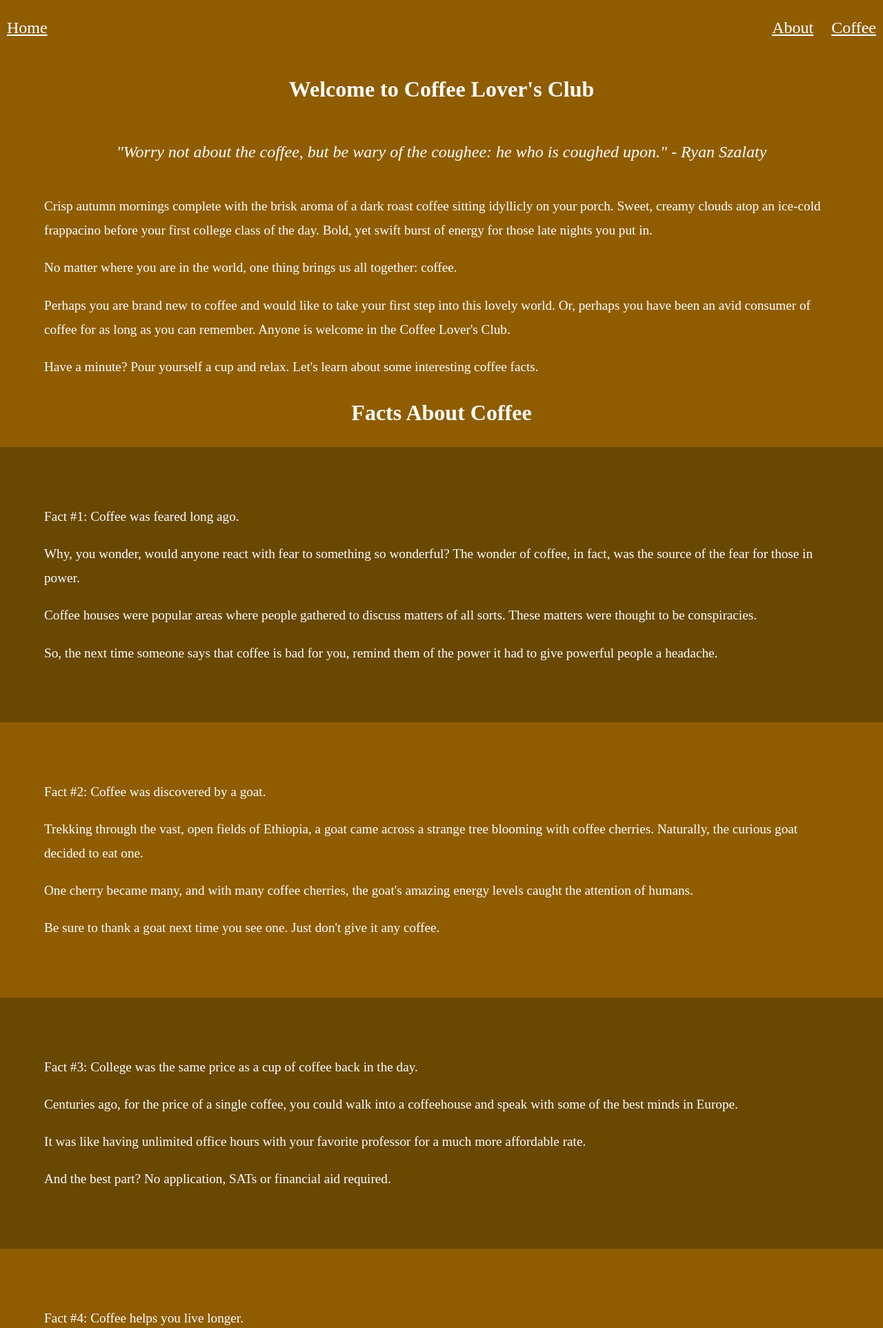
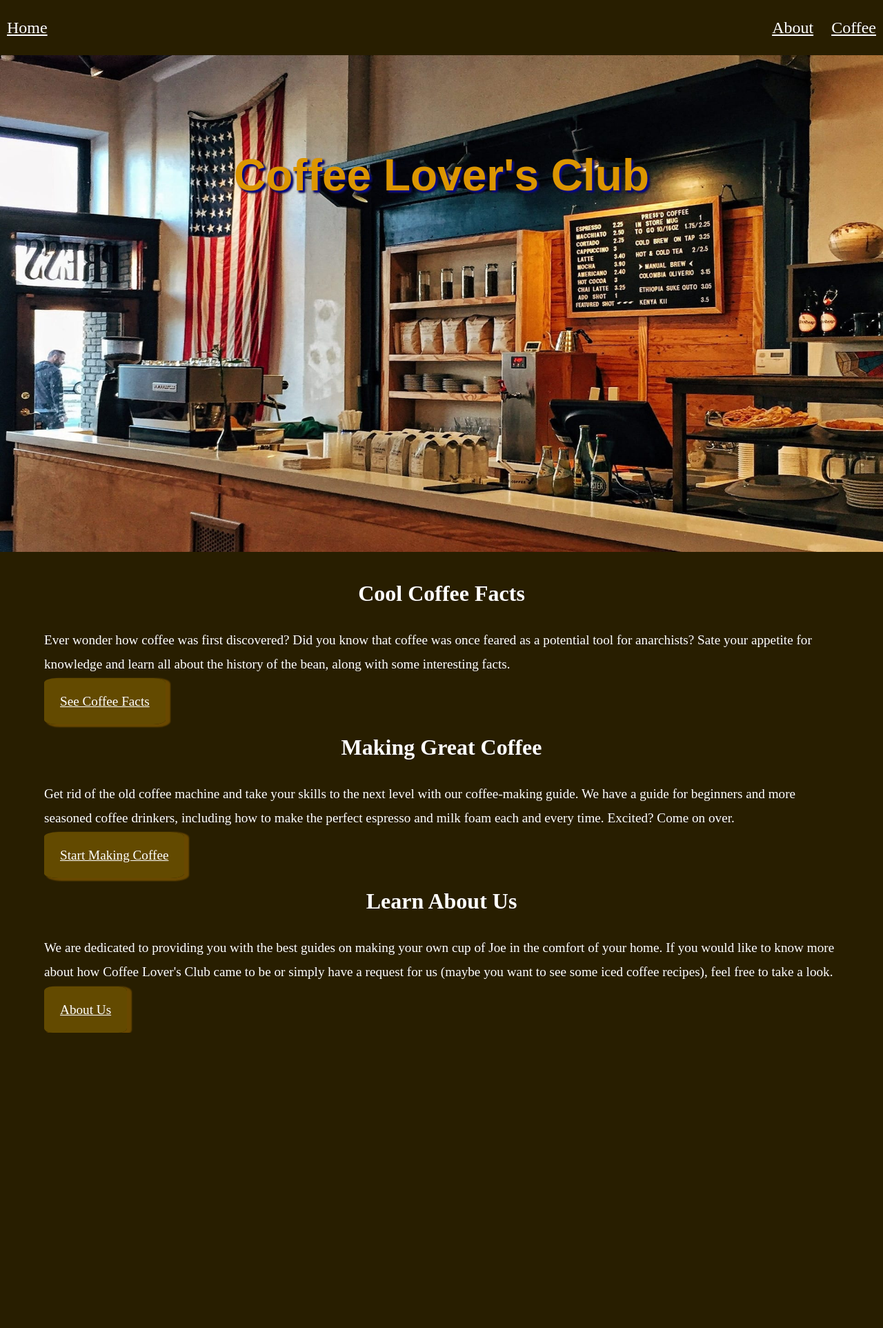
Before and after one commit to ryan-szalaty/Coffee-Lovers-Club, a Flask app: page / in a window 1280 px wide; the page is wider, and only the part inside the window is pictured. Shown: the top 1925 px of that part at 69% size. After the commit the page ends 1497 px from the top of that part, so only its background shows below. Run offline with Flask 3, Linux system fonts and the light colour scheme.

Commit message:
Changed Design.

```diff
--- a/app.py
+++ b/app.py
@@ -35,6 +35,10 @@ def about():
 def coffee():
     return render_template("/coffee.html")
 
+@app.route("/facts")
+def facts():
+    return render_template("/facts.html")
+
 #Sending Emails
 @app.route("/mail", methods=["POST"])
 def send_mail():
--- a/static/styles.css
+++ b/static/styles.css
@@ -4,7 +4,7 @@ body {
     height: auto;
     font-size: 1.2rem;
     line-height: 35px;
-    background-color: rgb(143, 93, 0);
+    background-color: rgb(40, 30, 0);
     color: white
 }
 
@@ -94,15 +94,41 @@ a {
     margin-right: 5%;
 }
 
+.home-section {
+    margin-left: 5%;
+    margin-right: 5%;
+}
+
 .coffee-tips {
     margin: 5%;
 }
 
 .banner {
-    display: flex;
-    flex-direction: column;
-    align-items: center;
-    justify-content: center;
+    position: relative;
+    width: 100%;
+    text-align: center;
+}
+
+.banner-image {
+    opacity: 1.0;
+    width: 100%;
+    max-width: 100%;
+    height: 100%;
+    max-height: 90vh;
+}
+
+.banner-title {
+    position: absolute;
+    top: 15%;
+    left: 50%;
+    transform: translate(-50%, -50%);
+    font-size: 4rem;
+    line-height: 70px;
+    font-weight: bolder;
+    font-family: Arial, Helvetica, sans-serif;
+    color: rgb(220, 150, 0);
+    text-shadow: 3px 3px 3px rgb(0, 7, 143), 3px 3px 3px rgb(40, 30, 0);
+
 }
 
 .title {
@@ -166,7 +192,7 @@ span {
 }
 
 button {
-    background-color: rgb(40, 30, 0);
+    background-color: rgb(99, 74, 0);
     color: white;
     font-size: 1.2rem;
     border: none;
@@ -176,13 +202,13 @@ button {
 }
 
 .button {
-    background-color: rgb(40, 30, 0);
+    background-color: rgb(99, 74, 0);
     color: white;
     font-size: 1.2rem;
     border: none;
     padding: 2%;
     border-radius: 10%;
-    box-shadow: 5px 2px 2px 2px rgb(40, 30, 0);
+    box-shadow: 5px 2px 2px 2px rgb(105, 72, 0);
     margin-top: 5%;
 }
 
--- a/templates/index.html
+++ b/templates/index.html
@@ -1,7 +1,6 @@
 {% extends "layout.html" %} {% block body %}
 
 <section>
-  <div class="main">
   {% with flash_message = session.pop('flash_message', None) %} {% if
   flash_message %}
   <div class="success">
@@ -10,153 +9,47 @@
   {% endif %} {% endwith %}
 
   <div class="banner">
-      <p class="title">Welcome to Coffee Lover's Club</p>
-      <p class="title-text">"Worry not about the coffee, but be wary of the coughee: he who is coughed upon." - Ryan
-        Szalaty</p>
+    <img class="banner-image" src="../static/cup-home.jpg" alt="coffee-cup">
+    <p class="banner-title">Coffee Lover's Club</p>
   </div>
-
-    <p>
-      Crisp autumn mornings complete with the brisk aroma of a dark roast coffee sitting idyllicly on your porch.
-      Sweet, creamy clouds atop an ice-cold frappacino before your first college class of the day.
-      Bold, yet swift burst of energy for those late nights you put in.
+  <div class="home-section">
+    <p class="title">
+      Cool Coffee Facts
     </p>
     <p>
-      No matter where you are in the world, one thing brings us all together: coffee.
+      Ever wonder how coffee was first discovered? Did you know that coffee was once feared as a
+      potential tool for anarchists? Sate your appetite for knowledge and learn all about the history of
+      the bean, along with some interesting facts.
+    </p>
+    <a class="button" href="/facts">
+      See Coffee Facts
+    </a>
+  </div>
+  <div class="home-section">
+    <p class="title">
+      Making Great Coffee
     </p>
     <p>
-      Perhaps you are brand new to coffee and would like to take your first step into this lovely world.
-      Or, perhaps you have been an avid consumer of coffee for as long as you can remember.
-      Anyone is welcome in the Coffee Lover's Club.
+      Get rid of the old coffee machine and take your skills to the next level with our coffee-making guide.
+      We have a guide for beginners and more seasoned coffee drinkers, including how to make the perfect
+      espresso and milk foam each and every time. Excited? Come on over.
+    </p>
+    <a class="button" href="/coffee">
+      Start Making Coffee
+    </a>
+  </div>
+  <div class="home-section">
+    <p class="title">
+      Learn About Us
     </p>
     <p>
-      Have a minute? Pour yourself a cup and relax. Let's learn about some interesting coffee facts.
+      We are dedicated to providing you with the best guides on making your own cup of Joe in the comfort of
+      your home. If you would like to know more about how Coffee Lover's Club came to be or simply have a request
+      for us (maybe you want to see some iced coffee recipes), feel free to take a look.
     </p>
+    <a class="button" href="/about">
+      About Us
+    </a>
   </div>
-
-  <p class="title">Facts About Coffee</p>
-
-  <div class="coffee-facts">
-    <div class="coffee-fact">
-      <p>
-        Fact #1: Coffee was feared long ago.
-      </p>
-      <p>
-        Why, you wonder, would anyone react with fear to something so wonderful? The wonder of coffee, in fact, was the
-        source of the fear for those in power.
-      </p>
-      <p>
-        Coffee houses were popular areas where people gathered to discuss matters of all sorts. These matters were
-        thought to be conspiracies.
-      </p>
-      <p>
-        So, the next time someone says that coffee is bad for you, remind them of the power it had to give powerful
-        people a headache.
-      </p>
-    </div>
-    <div class="coffee-fact">
-      <p>
-        Fact #2: Coffee was discovered by a goat.
-      </p>
-      <p>
-        Trekking through the vast, open fields of Ethiopia, a goat came across a strange tree blooming with coffee
-        cherries. Naturally, the curious goat decided to eat one.
-      </p>
-      <p>
-        One cherry became many, and with many coffee cherries, the goat's amazing energy levels caught the attention of
-        humans.
-      </p>
-      <p>
-        Be sure to thank a goat next time you see one. Just don't give it any coffee.
-      </p>
-    </div>
-    <div class="coffee-fact">
-      <p>
-        Fact #3: College was the same price as a cup of coffee back in the day.
-      </p>
-      <p>
-        Centuries ago, for the price of a single coffee, you could walk into a coffeehouse and speak with some of the
-        best minds in Europe.
-      </p>
-      <p>
-        It was like having unlimited office hours with your favorite professor for a much more affordable rate.
-      </p>
-      <p>
-        And the best part? No application, SATs or financial aid required.
-      </p>
-    </div>
-    <!--Might want to give every second element a different color.-->
-    <div class="coffee-fact">
-      <p>
-        Fact #4: Coffee helps you live longer.
-      </p>
-      <p>
-        Caffeine gets a bad rap for the benefits it can give you, namely that of increased energy and mental awareness.
-      </p>
-      <p>
-        More energy means being less prone to mistakes and accidents as a result of fatigue or too many late nights
-        playing Skyrim.
-      </p>
-      <p>
-        As with all things, take it in moderation. Except Skyrim. It deserves to be played for an unhealthy amount of
-        time.
-      </p>
-    </div>
-    <div class="coffee-fact">
-      <p>
-        Fact #5: Decaf is not completely caffeine-free.
-      </p>
-      <p>
-        There are a couple of ways to extract the caffeine from coffee beans while retaining the flavor compounds.
-      </p>
-      <p>
-        However, none of these methods can remove all traces of caffeine. About 3% always remains in your cup.
-      </p>
-      <p>
-        Remind someone of that fact they next time they look down on you through their "decaf".
-      </p>
-    </div>
-  </div>
-  <div class="coffee-education">
-    <p class="title">
-      What's the difference between mild, medium and dark roasts?
-    </p>
-    <p>
-      Coffee consumers have a certain preference for the kind of coffee they like,
-      including purists who enjoy it without milk or sweeteners. Depending on bean roasting time and temperature,
-      the flavor profile of your coffee will change.
-    </p>
-    <div class="coffee-education-mild">
-      <p>
-        Mild coffee, with the least intensive roasting, actually contains more caffeine than the other roasts. This is
-        because
-        the caffeine is not broken down as much due to lower temperatures and roasting times. Mild coffee is therefore
-        more acidic
-        and has a lighter body, making it quite pleasant to drink.
-      </p>
-    </div>
-    <div class="coffee-education-medium">
-      <p>
-        Medium coffee sits between mild and dark, having a delicate balance between the brightness of a mild roast and
-        the strong, rich
-        flavor of a dark roast coffee. Quite a few flavor blends are made from medium coffee due to the balance it
-        offers, such as
-        the all-time-favorite hazlenut. Other blends provide a chocolately or fruity undertone as well.
-      </p>
-    </div>
-    <div class="coffee-education-dark">
-      <p>
-        Dark coffee takes the cake for having the most intensive roasting process, and in turn, having carmelized
-        sugars
-        within the
-        beans. This results in smoky or bitter undertone with a possible burnt taste. In addition, dark roast coffee
-        usually has the
-        least amount of caffeine because of the break down during roasting. A great choice for those who like robust
-        flavors.
-      </p>
-    </div>
-    <p>Want to make some good coffee at home? Check out our guide to making the best cup of coffee <a
-      href="/coffee">here</a>.</p>
-  </div>
-
 </section>
 {% endblock %}
--- a/templates/layout.html
+++ b/templates/layout.html
@@ -17,9 +17,6 @@
         </div>
     </nav>
     {% block body %}{% endblock %}
-    <footer>
-        <p>&copy;Coffee Lover's Club, 2023</p>
-    </footer>
     <script src="../static/prod-min.js"></script>
 </body>
 </html>
```
Also changed, not shown: templates/about.html (+2 -17 lines), templates/facts.html (added, +136 -0 lines), static/cup-home.jpg (added). Lines whose indentation alone changed are shown as unchanged.
